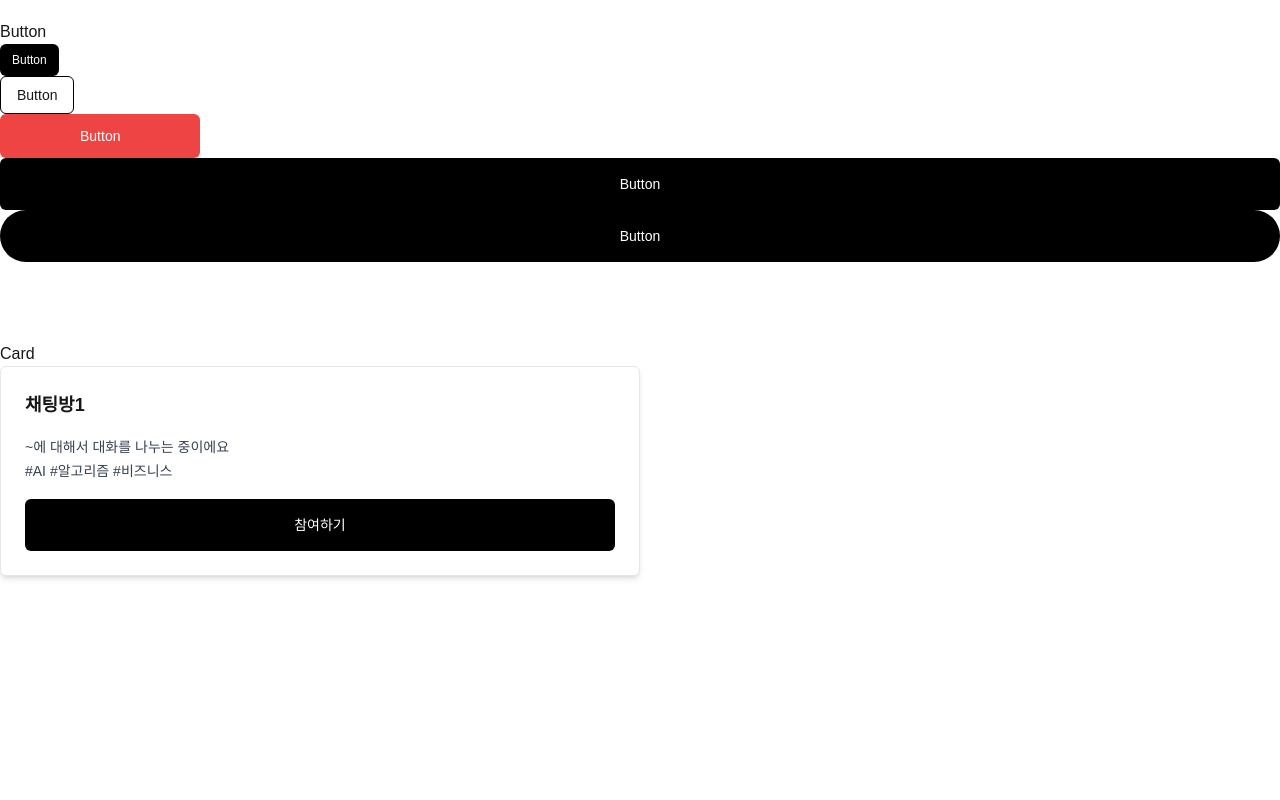
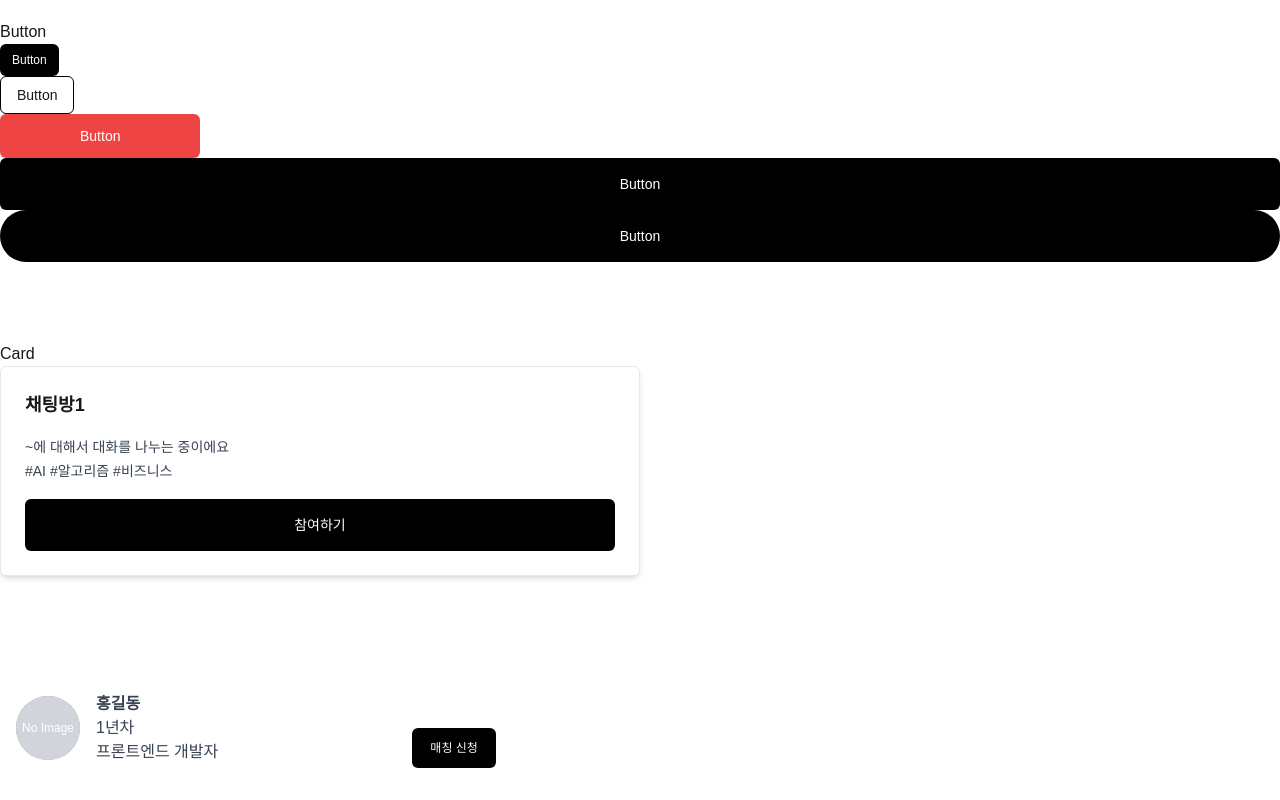
Before and after one commit to goorm-CHACHA/FE, a Next.js app: page / in a window 1280 px wide. Shown: the part 252-1052 px from the top of the page. Before the commit the page ends 868 px from the top, so only its background shows below. Built offline with nearby package versions, Linux system fonts and the light colour scheme.

Commit message:
feat: 공통 컴포넌트 프로필 제작 (#18)
* feat: 공통 컴포넌트 프로필 제작

* feat: 공통 컴포넌트 프로필 제작

* feat: 공통 컴포넌트 프로필 제작, 피드백 수정

```diff
--- a/app/page.tsx
+++ b/app/page.tsx
@@ -6,6 +6,7 @@ import {
   CardHeader,
 } from '~/components/common/card';
 import ChatBubble from '~/components/common/chat-bubble';
+import Profile from '~/components/common/profile';
 
 const Home = () => {
   return (
@@ -54,6 +55,7 @@ const Home = () => {
           </CardFooter>
         </Card>
       </div>
+      <Profile name="홍길동" info1="1년차" info2="프론트엔드 개발자" />
     </div>
   );
 };
--- /dev/null
+++ b/src/components/common/default-profile.tsx
@@ -0,0 +1,34 @@
+import { cva, type VariantProps } from 'class-variance-authority';
+import { cn } from '~/utils/cn';
+import Image from 'next/image';
+
+interface DefaultProfileProps extends React.HTMLAttributes<HTMLDivElement> {
+  imgSrc?: string;
+}
+
+const DefaultProfile = ({
+  className,
+  imgSrc,
+  ...props
+}: DefaultProfileProps) => {
+  return (
+    <div
+      className="bg-slate-400 w-16 h-16 rounded-full relative object-cover"
+      {...props}
+    >
+      {imgSrc ? (
+        <Image
+          src={imgSrc}
+          alt="프로필 이미지"
+          className="absolute top-0 left-0 w-full h-full object-fit rounded-full"
+        />
+      ) : (
+        <div className="w-full h-full flex rounded-full items-center justify-center bg-gray-300">
+          <span className="text-white text-xs">No Image</span>
+        </div>
+      )}
+    </div>
+  );
+};
+
+export default DefaultProfile;
--- /dev/null
+++ b/src/components/common/profile.tsx
@@ -0,0 +1,52 @@
+'use client';
+import Button from './button';
+import DefaultProfile from './default-profile';
+import { useEffect, useState } from 'react';
+import clsx from 'clsx';
+
+interface ProfileProps extends React.HTMLAttributes<HTMLDivElement> {
+  name: string;
+  info1: string;
+  info2: string;
+}
+
+const Profile = ({ className, name, info1, info2, ...props }: ProfileProps) => {
+  const [isAppliedMatching, setIsAppliedMatching] = useState(false);
+
+  const clickMatchingHandler = () => {
+    setIsAppliedMatching((prev) => !prev);
+  };
+
+  return (
+    <div className="rounded-2xl p-4 max-w-[90%] sm:max-w-[50%] md:max-w-[40%]  break-words relative {...props} flex bg-white text-gray-700 gap-4 py-8 justify-between item-bottom">
+      <div className="flex gap-4 items-center justify-between">
+        <DefaultProfile />
+        <div>
+          <p className="font-semibold">{name}</p>
+          <div>
+            <p>{info1}</p>
+            <p>{info2}</p>
+          </div>
+        </div>
+      </div>
+      {/* 매칭할 때 버튼 */}
+      <div className="flex flex-col gap-4">
+        <span
+          className={`h-6 flex items-center text-xs border p-2 text-zinc-500 border-zinc-500 rounded-2xl ${isAppliedMatching ? 'opacity-100' : 'opacity-0'}`}
+        >
+          ✅ 매칭 완료
+        </span>
+        <Button
+          size="sm"
+          className={'h-10 w-full align-bottom'}
+          variant={isAppliedMatching ? 'grey' : 'default'}
+          onClick={clickMatchingHandler}
+        >
+          {isAppliedMatching === true ? `신청 완료` : `매칭 신청`}
+        </Button>
+      </div>
+    </div>
+  );
+};
+
+export default Profile;
```
